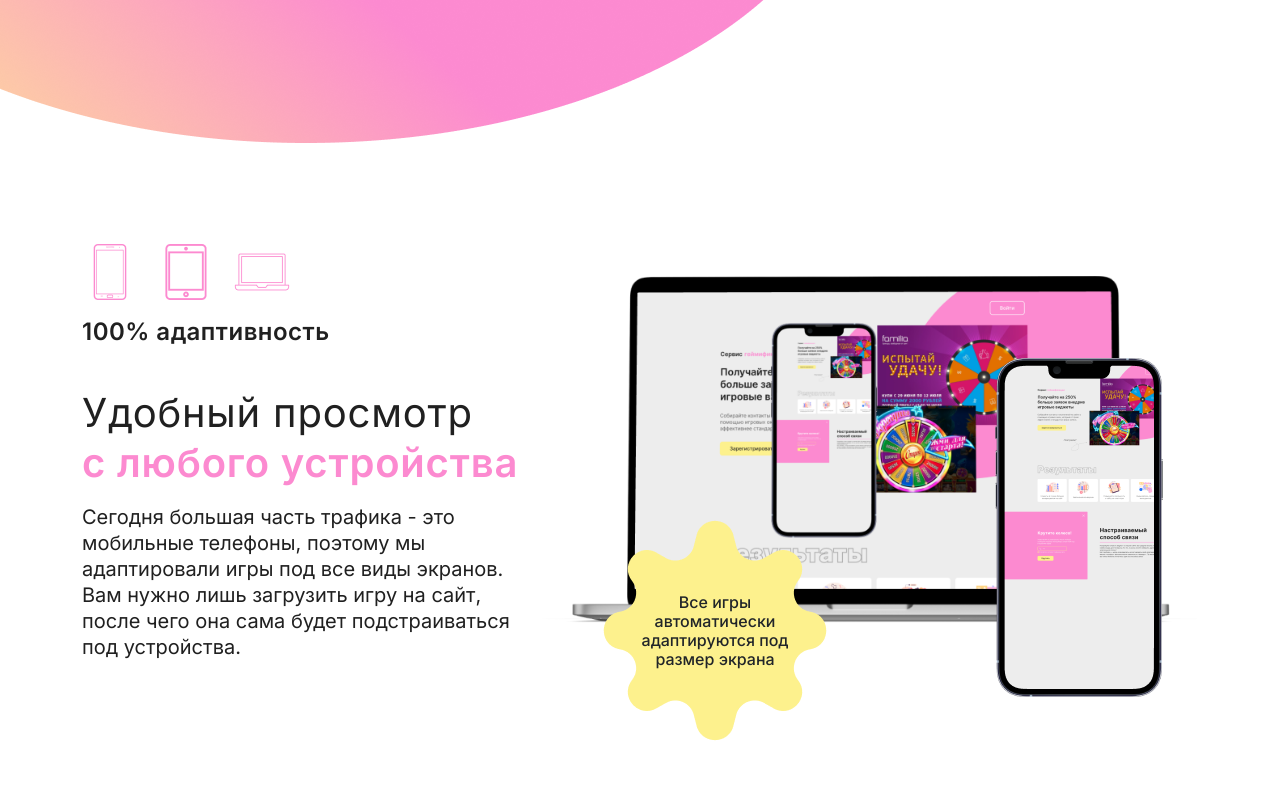
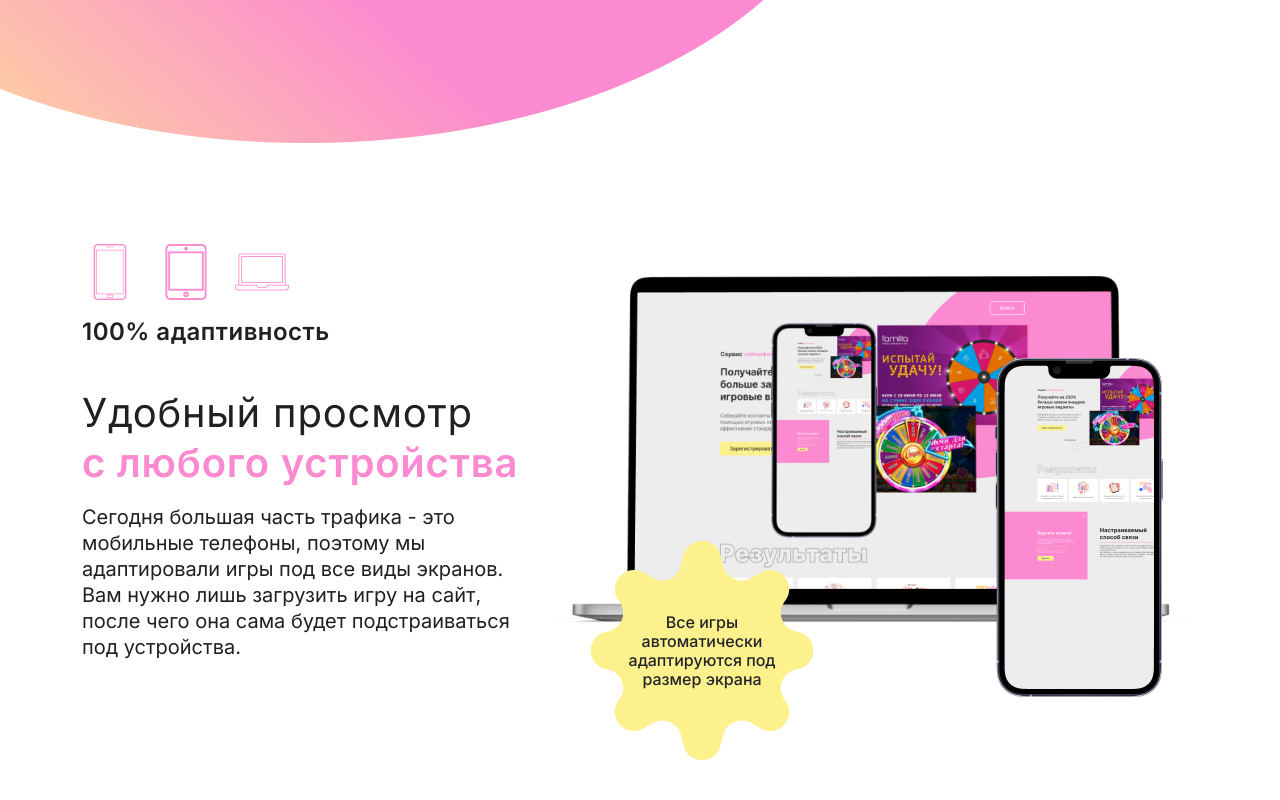
Before and after one commit to Dzidagor/wheel_of_fortune, a plain HTML site: page index.html in a window 1280 px wide. Shown: the part 1935-2735 px from the top of the page. Drawn offline with nearby package versions, Linux system fonts and the light colour scheme.

Commit message:
adv-2
destop: done_done

```diff
--- a/sass/blocks/_adv-2.sass
+++ b/sass/blocks/_adv-2.sass
@@ -3,7 +3,7 @@
   // .adv-2__block
   &__block
     padding-top: 100px
-    padding-bottom: 300px
+    padding-bottom: 135px
     display: flex
     justify-content: space-between
     align-items: center
@@ -67,10 +67,10 @@
     justify-content: center
     align-items: center
     position: absolute
-    left: -10px
-    bottom: -170px
-    width: 366px
-    height: 333px
+    left: 48px
+    bottom: -134px
+    width: 224px
+    height: 221px
     background: no-repeat center center url('../img/adv-2/Star.png')
   // .adv-2__star-text
   &__star-text
```
Also changed, not shown: css/style.css, 1 other file.
